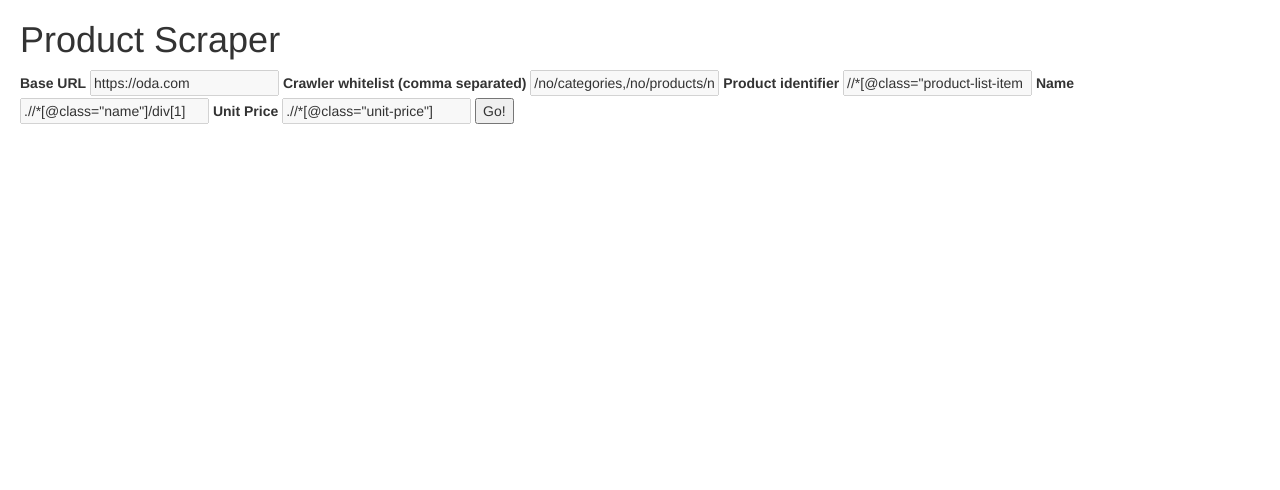
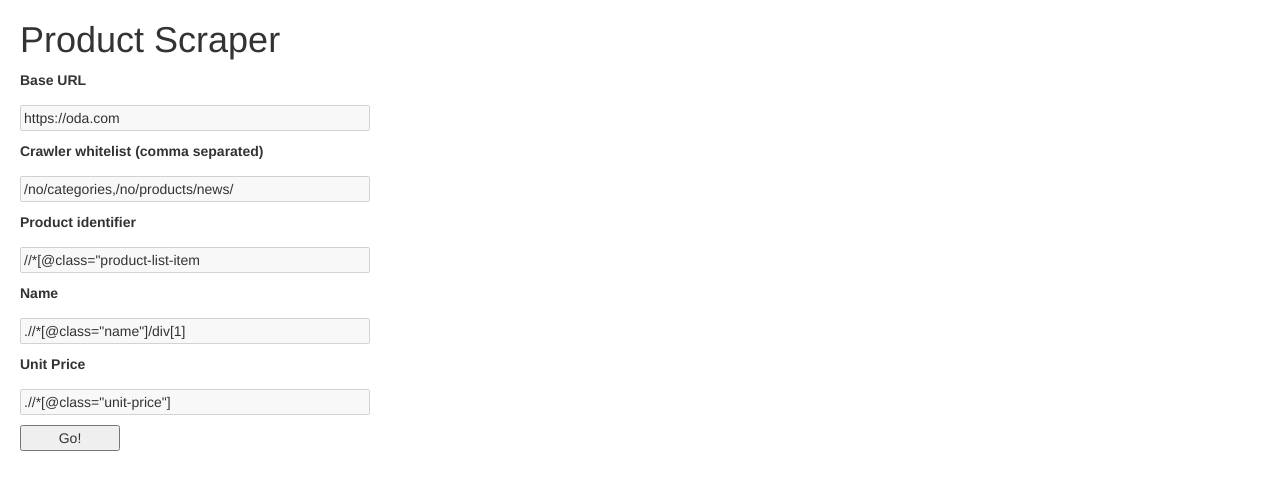
Before and after one commit to tpot1/odacase, a Django app: page /1/run in a window 1280 px wide. Shown: the top 490 px of the page. Run offline with Django 3.2, Linux system fonts and the light colour scheme; data comes from the database, SQL or seed files in the repository; some libraries are stand-ins or nearby versions.

Commit message:
Fix styling

```diff
--- a/odacase/productscraper/templates/productscraper.html
+++ b/odacase/productscraper/templates/productscraper.html
@@ -5,7 +5,7 @@
     <h1>Product Scraper</h1>
     <form method='POST'>
         {% csrf_token %}
-        <div class='product-scraper-form'>
+        <div class='product-scraper-config'>
             <label>Base URL</label>
             <input name='base_url' class='search-config' value={{ base_url }} disabled/>
 
```
